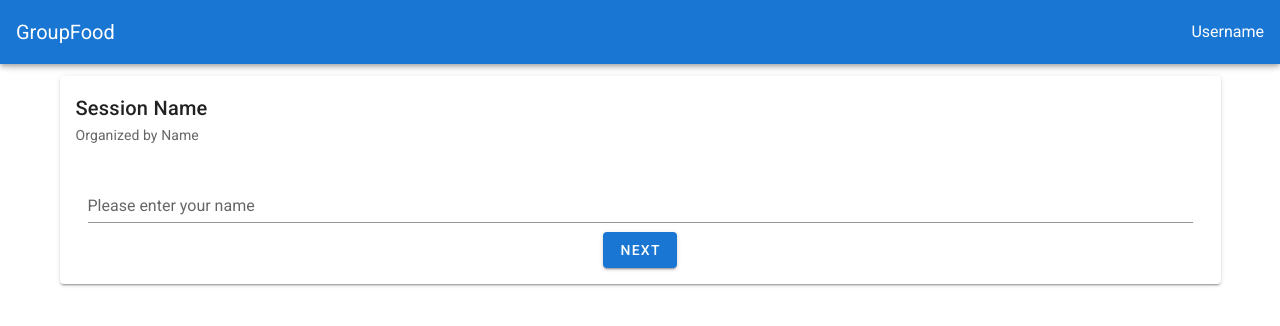
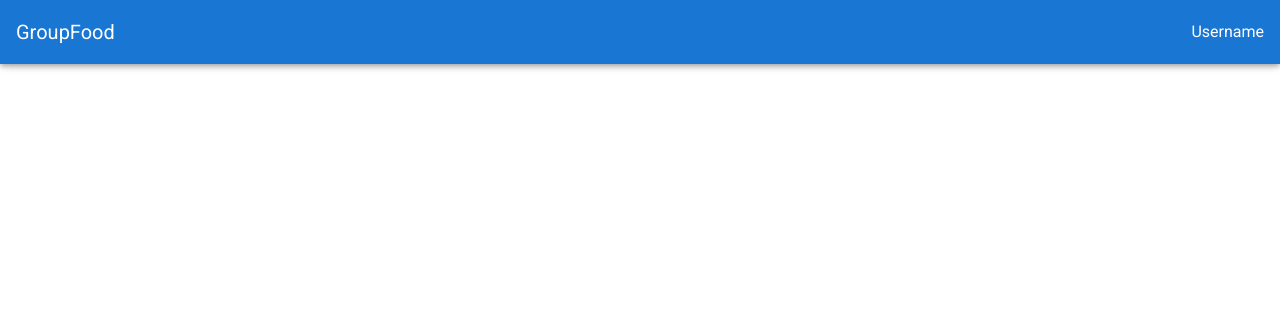
Before and after one commit to Conntac/hackerkiste2021, a Vue app in the folder frontend/: page /#/name in a window 1280 px wide. Before the commit this address led to /#/name. Shown: the top 326 px of the page. Built offline with nearby package versions, Linux system fonts and the light colour scheme.

Commit message:
:sparkles: Add router outlet and some example routes

```diff
--- a/frontend/package.json
+++ b/frontend/package.json
@@ -9,6 +9,7 @@
   },
   "dependencies": {
     "core-js": "^3.6.5",
+    "prettier": "^2.4.1",
     "vue": "^2.6.11",
     "vuetify": "^2.4.0"
   },
--- a/frontend/src/App.vue
+++ b/frontend/src/App.vue
@@ -12,16 +12,14 @@
       <span>{{ username }}</span>
   </v-app-bar>
   <v-content>
-    <WelcomeDialog />
+    <router-view></router-view>
   </v-content>
 </v-app>
 </template>
 
 <script>
-import WelcomeDialog from "./components/WelcomePage";
 export default {
   name: "App",
-  components: { WelcomeDialog },
   data () {
     return {
       'username': "Username"
--- a/frontend/src/main.js
+++ b/frontend/src/main.js
@@ -2,6 +2,7 @@ import Vue from 'vue'
 import App from './App.vue'
 import VueRouter from "vue-router"
 import vuetify from './plugins/vuetify'
+import router from './router'
 
 Vue.config.productionTip = false
 
@@ -9,5 +10,6 @@ Vue.use(VueRouter)
 
 new Vue({
   vuetify,
+  router,
   render: h => h(App)
 }).$mount('#app')
--- /dev/null
+++ b/frontend/src/router.js
@@ -0,0 +1,23 @@
+import WelcomePage from "./components/WelcomePage.vue";
+import HelloWorld from "./components/HelloWorld.vue";
+import VueRouter from "vue-router";
+
+const routes = [
+  { path: "/", redirect: "name" },
+  {
+    name: "welcome",
+    path: "/",
+    component: WelcomePage,
+  },
+  {
+    name: "hello",
+    path: "/hello",
+    component: HelloWorld,
+  },
+];
+
+const router = new VueRouter({
+  routes,
+});
+
+export default router;
```
Also changed, not shown: 1 other file (tests, documents, lock files or other folders).
